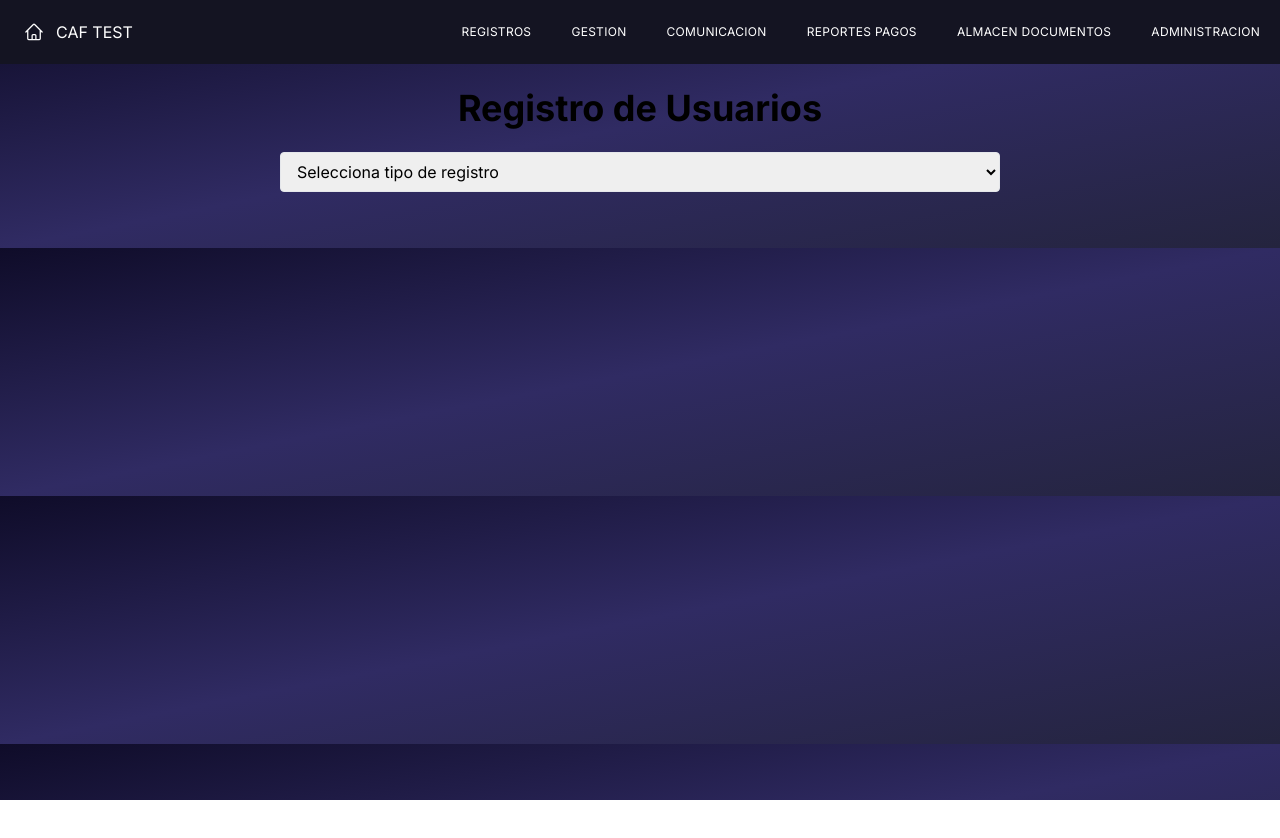
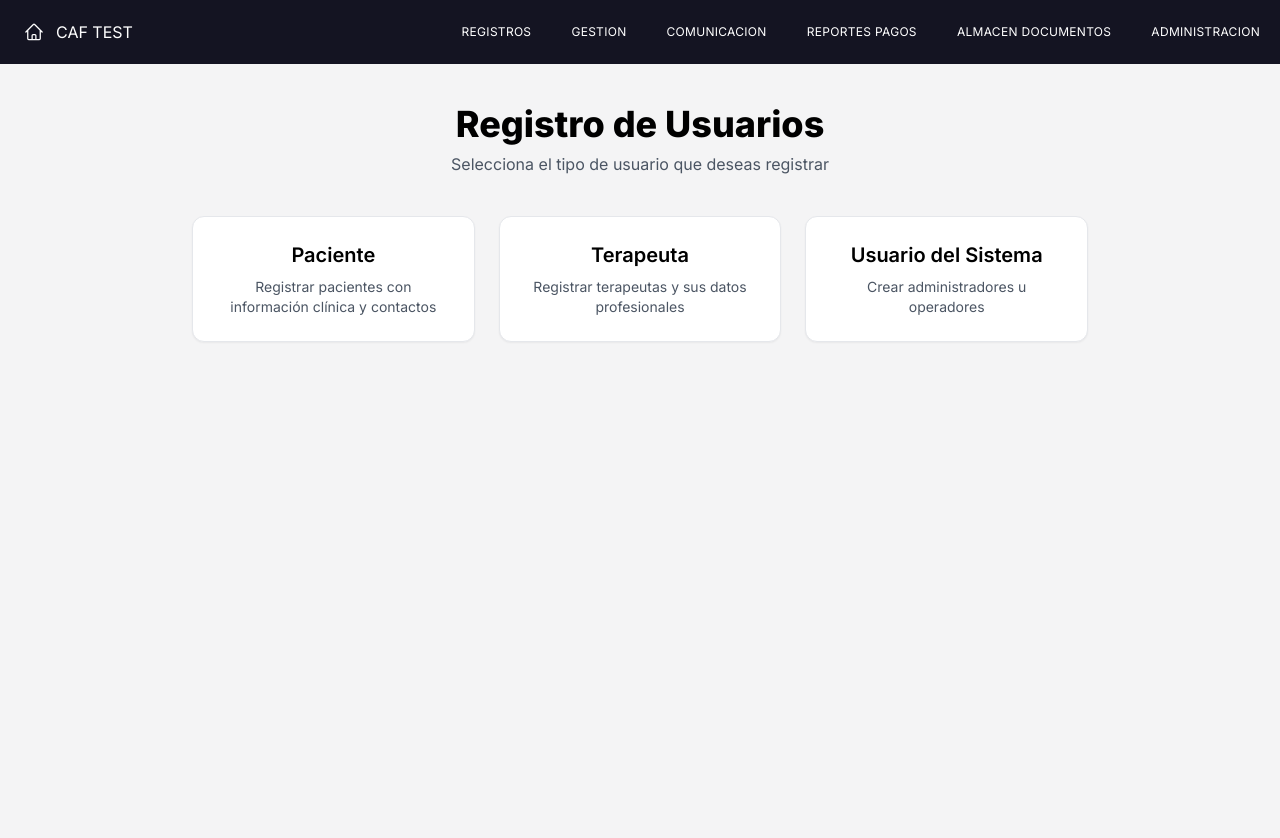
Before and after one commit to ErmacUwU/caftesting, a Next.js app: page /registroUnificado in a window 1280 px wide. Shown: the top 838 px of the page. Before the commit the page ends 800 px from the top, so only its background shows below. Built offline with nearby package versions, Linux system fonts and the light colour scheme; sample sign-in values are in the browser's storage.

Commit message:
Creacion de una pagina para poder crear usuarios y dependiendo del tipo de rol se pondra su respectivo formulario V2 (Puede crear usuarios desde Aqui)

```diff
--- a/app/registroUnificado/page.jsx
+++ b/app/registroUnificado/page.jsx
@@ -19,36 +19,77 @@ export default function Registro() {
     }
   }, [isAuthenticated, isLoading, router]);
 
-  if (isLoading) return <p className="text-center mt-10">Cargando...</p>;
+  if (isLoading) {
+    return (
+      <div className="min-h-screen flex items-center justify-center">
+        <p className="text-lg font-medium">Cargando...</p>
+      </div>
+    );
+  }
+
   if (!isAuthenticated) return null;
 
+  const Card = ({ title, desc, value }) => (
+    <button
+      onClick={() => setTipoUsuario(value)}
+      className={`p-6 rounded-xl border shadow-sm transition hover:shadow-md hover:-translate-y-1
+        ${
+          tipoUsuario === value
+            ? "border-indigo-600 bg-indigo-50"
+            : "bg-white"
+        }`}
+    >
+      <h3 className="text-xl font-semibold mb-2">{title}</h3>
+      <p className="text-gray-600 text-sm">{desc}</p>
+    </button>
+  );
+
   return (
-    <div className="max-w-3xl mx-auto p-6">
+    <div className="min-h-screen bg-zinc-100 py-10 px-4">
 
-      <h1 className="text-4xl font-bold text-center mb-6">
+      {/* Header */}
+      <div className="max-w-4xl mx-auto text-center mb-10">
+        <h1 className="text-4xl font-extrabold mb-2">
           Registro de Usuarios
         </h1>
+        <p className="text-gray-600">
+          Selecciona el tipo de usuario que deseas registrar
+        </p>
+      </div>
 
-      {/* Selector */}
-      <select
-        value={tipoUsuario}
-        onChange={(e) => setTipoUsuario(e.target.value)}
-        className="w-full border rounded px-3 py-2 mb-8"
-      >
-        <option value="">Selecciona tipo de registro</option>
-        <option value="paciente">Paciente</option>
-        <option value="terapeuta">Terapeuta</option>
+      {/* Selector Cards */}
+      <div className="max-w-4xl mx-auto grid grid-cols-1 md:grid-cols-3 gap-6 mb-12">
+        <Card
+          title="Paciente"
+          desc="Registrar pacientes con información clínica y contactos"
+          value="paciente"
+        />
+
+        <Card
+          title="Terapeuta"
+          desc="Registrar terapeutas y sus datos profesionales"
+          value="terapeuta"
+        />
+
         {userRole === "admin" && (
-          <option value="sistema">Usuario del sistema</option>
+          <Card
+            title="Usuario del Sistema"
+            desc="Crear administradores u operadores"
+            value="sistema"
+          />
         )}
-      </select>
+      </div>
 
-      {/* Formularios */}
+      {/* Formulario */}
+      {tipoUsuario && (
+        <div className="max-w-3xl mx-auto bg-white p-6 rounded-xl shadow-md transition-all">
           {tipoUsuario === "paciente" && <RegistroPaciente />}
           {tipoUsuario === "terapeuta" && <RegistroTerapeuta />}
           {tipoUsuario === "sistema" && userRole === "admin" && (
             <RegistroUsuarioSistema />
           )}
         </div>
+      )}
+    </div>
   );
 }
```
Lines whose indentation alone changed are shown as unchanged.
